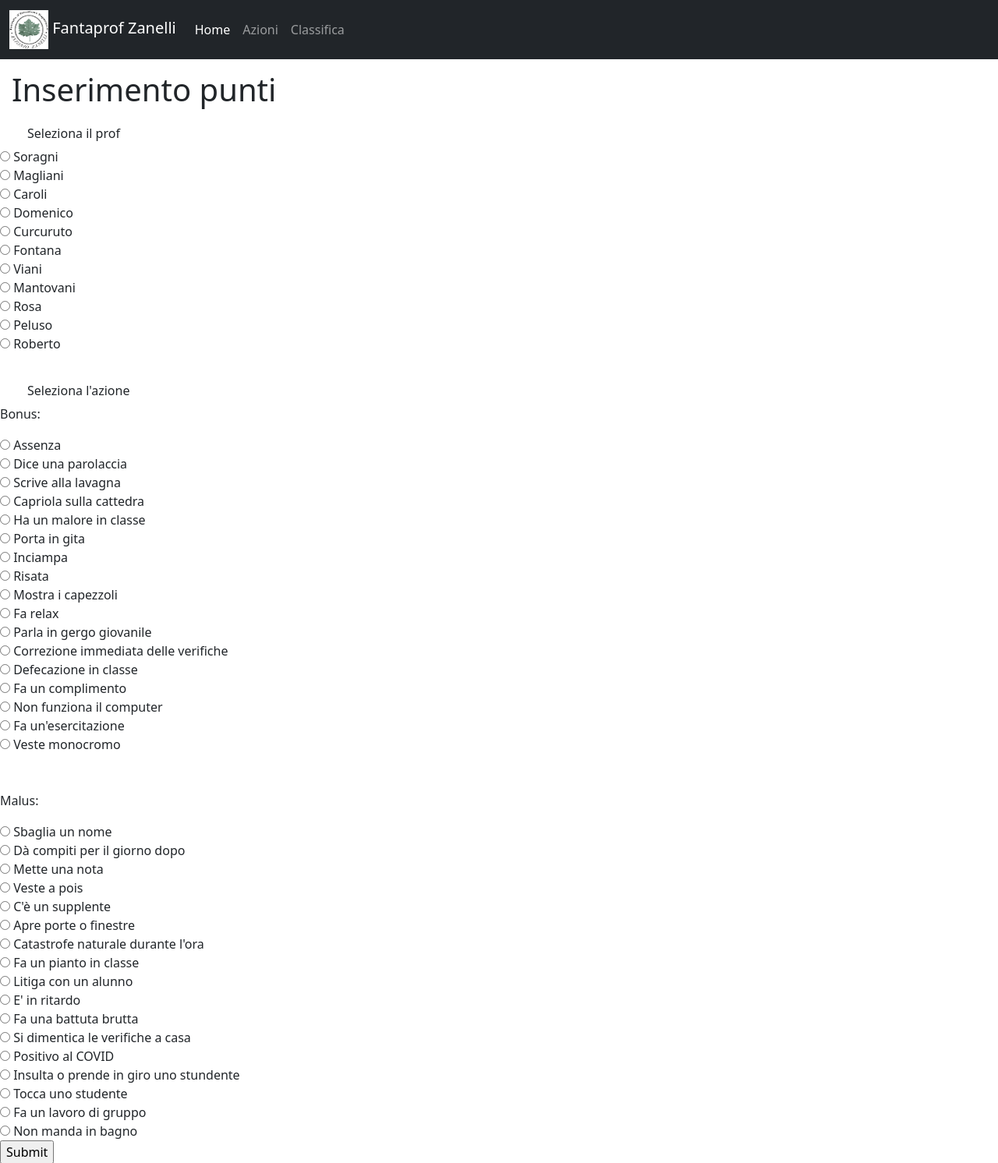
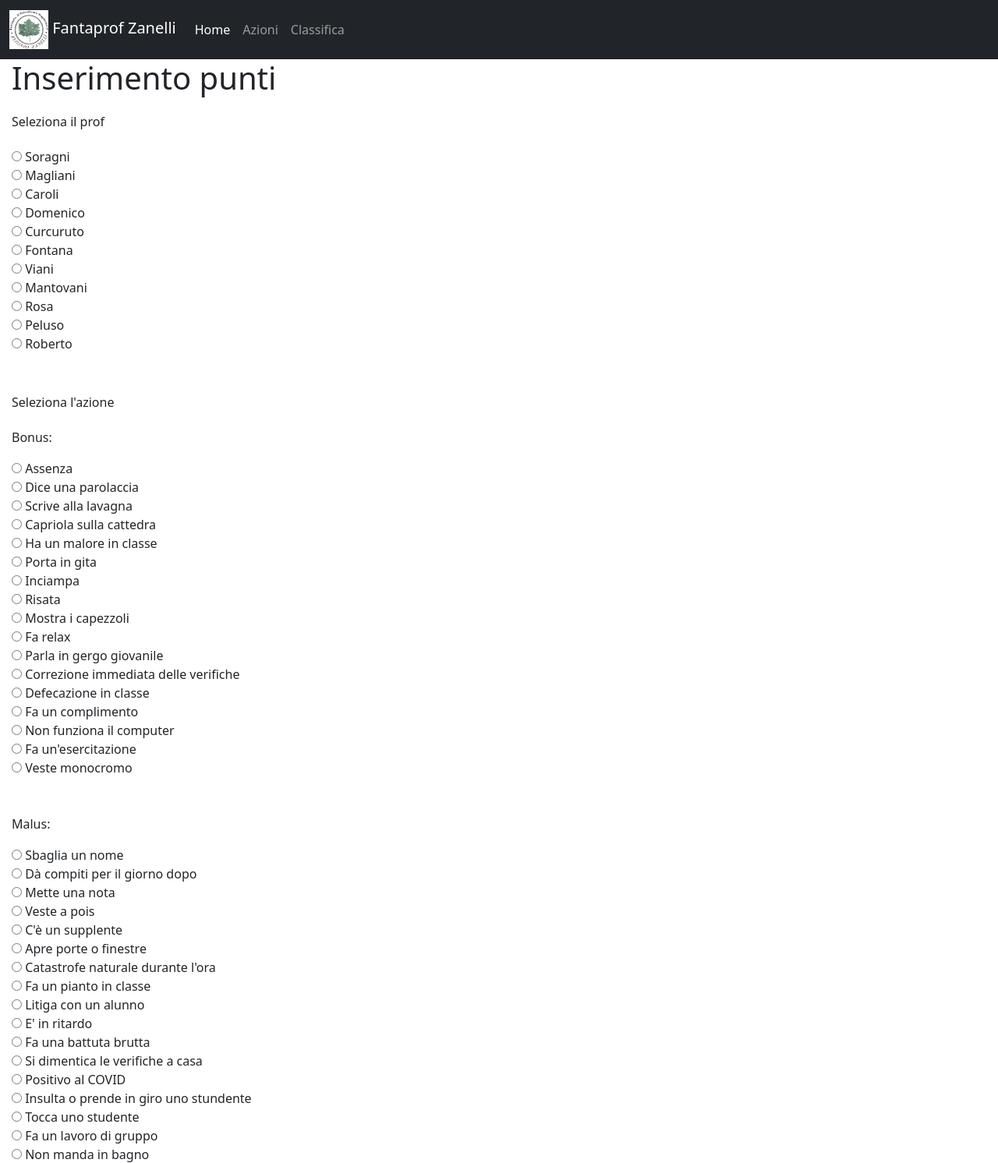
Before and after one commit to maooam27/fantaprof-zanelli, a Flask app: page / in a window 1280 px wide. Shown: the top 1492 px of the page at 78% size. Run offline with Flask 2, Linux system fonts and the light colour scheme.

Commit message:
finished css code

```diff
--- a/static/style.css
+++ b/static/style.css
@@ -1,9 +1,9 @@
-h1 {
+h6 {
     padding: 15px;
 }
 
-h6 {
-    padding-left: 35px;
+h1 {
+    padding-left: 15px;
 }
 
 button {
@@ -11,5 +11,9 @@ button {
 }
 
 input {
+    margin-left: 15px;
+}
 
+p {
+    margin-left: 15px;
 }
```
